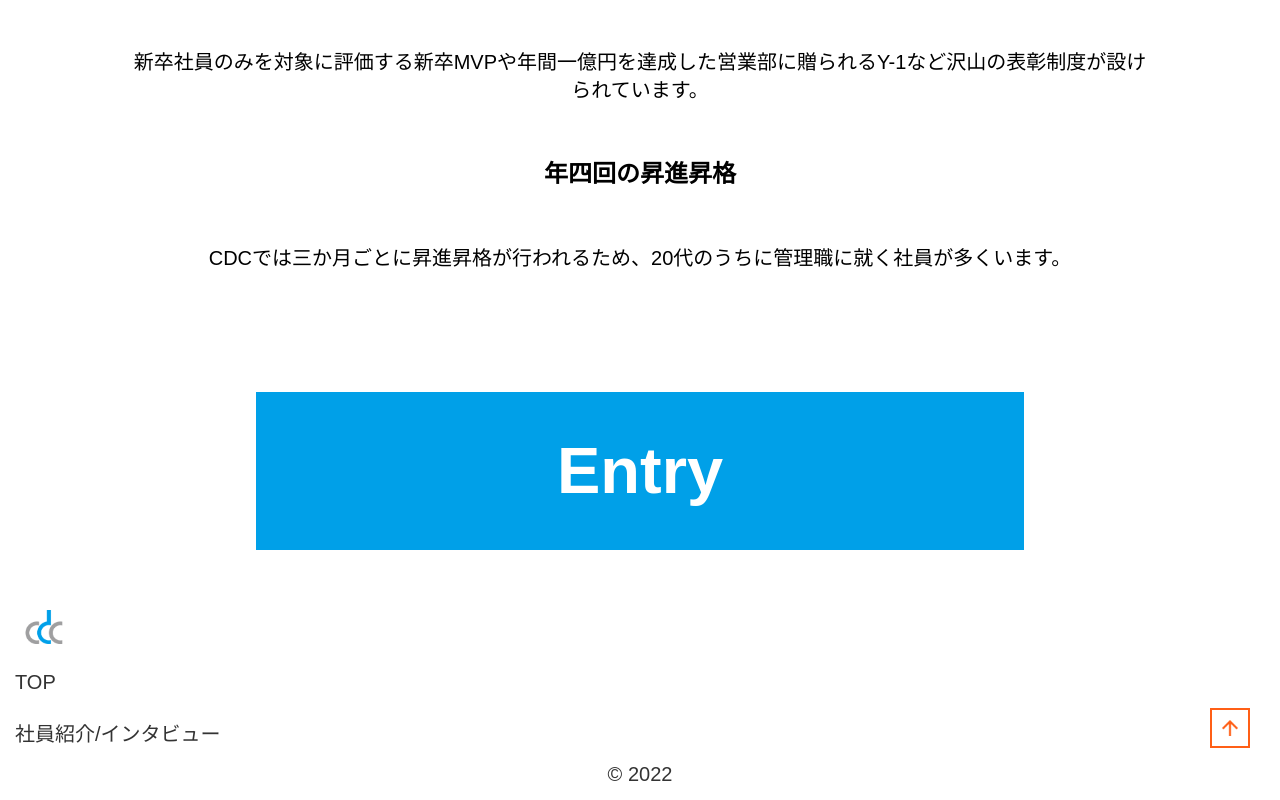
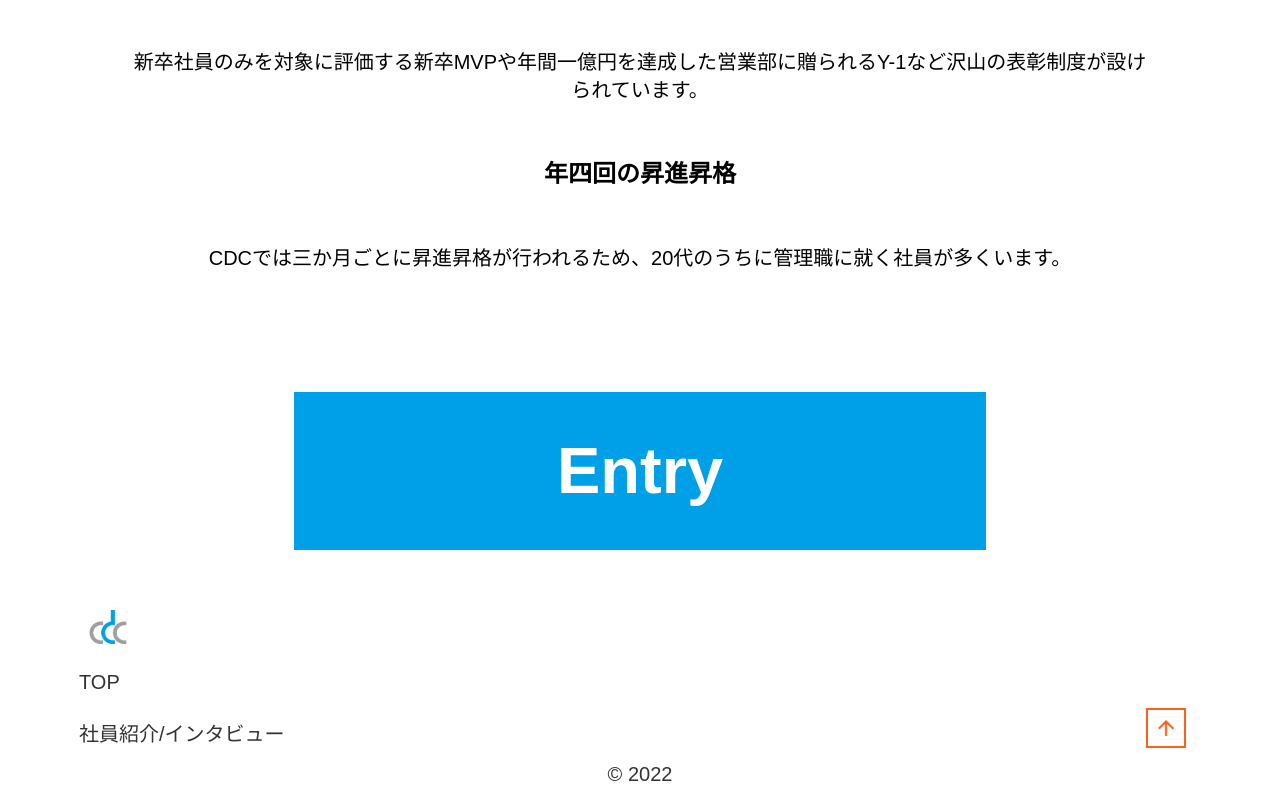
Before and after one commit to yuuki0719/cdc-recruit, a Next.js app: page / in a window 1280 px wide. Shown: the part 5382-6182 px from the top of the page. Built offline with nearby package versions, Linux system fonts and the light colour scheme.

Commit message:
フッターサイズ調整

```diff
--- a/components/footer.js
+++ b/components/footer.js
@@ -3,7 +3,7 @@ import Image from "next/image";
 
 export default function Footer() {
   return (
-    <footer>
+    <footer className="lg:mx-[5%]">
       <Link
         href=""
         className="bg-[#00A0E8] text-[65px] my-[60px] text-white text-center px-[40px] py-[30px] block mx-[5%] md:mx-[20%] md:my[120px] font-bold"
```
